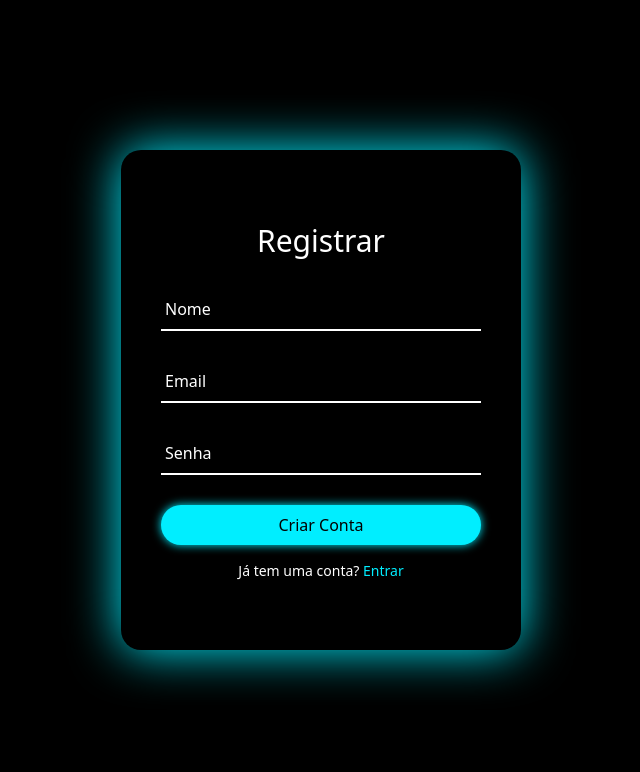
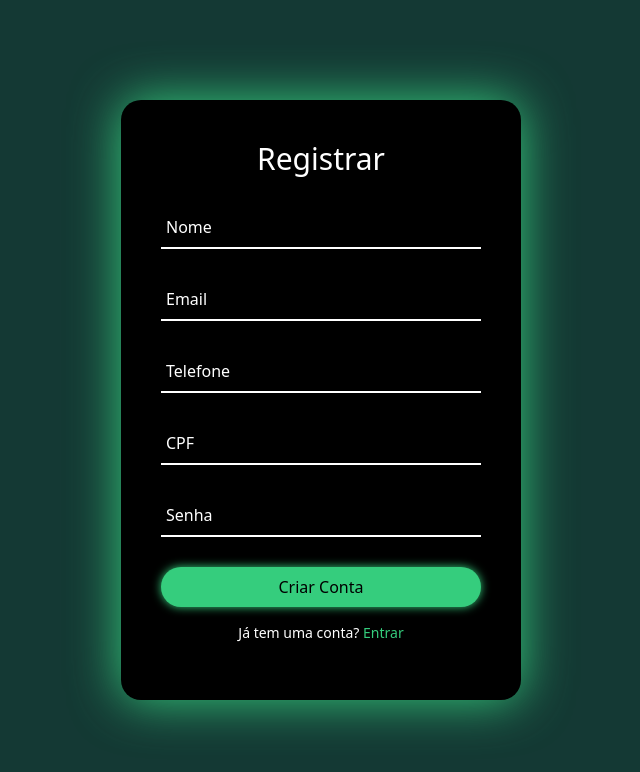
Before and after one commit to djowhend/registro-saude, a website: page Html/Cadastro.html in a window 1280 px wide. Both pictures are taken after a click on the link "Entrar". Shown: the whole page, without its empty margins (319-959 px from the left). Drawn offline with nearby package versions, Linux system fonts and the light colour scheme.

Commit message:
Alterações Cadastro.html/css

```diff
--- a/Css/Cadastro.css
+++ b/Css/Cadastro.css
@@ -9,77 +9,41 @@ body {
     justify-content: center;
     align-items: center;
     min-height: 100vh;
-    background-color: black;
+    background-color: #143934;
 }
 
-h2 {
+.Conteudo {
+    position: relative;
+    width: 400px;
+    height: 600px;
+    background-color: #000;
+    box-shadow: 0 0 50px #35cd7d;
+    border-radius: 20px;
+    padding: 40px;
+    overflow: hidden;
+}
+
+.Formulario {
+    display: flex;
+    justify-content: center;
+    align-items: center;
+    width: 100%;
+    height: 100%;
+}
+
+.Formulario h2 {
     font-size: 30px;
     color: white;
     text-align: center;
 }
 
-.wrapper {
-    position: relative;
-    width: 400px;
-    height: 500px;
-    background-color: #000;
-    box-shadow: 0 0 50px #0ef;
-    border-radius: 20px;
-    padding: 40px;
-    overflow: hidden;
-}
-
-.wrapper:hover {
-    animation: animate 1s linear infinite;
-}
-
-@keyframes animate {
-    100% {
-        filter: hue-rotate(360deg);
-    }
-}
-
-.form-wrapper {
-    display: flex;
-    justify-content: center;
-    align-items: center;
-    width: 100%;
-    height: 100%;
-    transition: 1s ease-in-out;
-}
-
-.wrapper.active .form-wrapper.sign-in {
-    transform: translateY(-450px);
-}
-
-.wrapper .form-wrapper.sign-up {
-    position: absolute;
-    top: 450px;
-    left: 0;
-}
-
-.wrapper.active .form-wrapper.sign-up {
-    transform: translateY(-450px);
-}
-
-.input-group {
+.Input {
     position: relative;
     margin: 30px 0;
     border-bottom: 2px solid #fff;
 }
 
-.input-group label {
-    position: absolute;
-    top: 50%;
-    left: 5px;
-    transform: translateY(-50%);
-    font-size: 16px;
-    color: #fff;
-    pointer-events: none;
-    transition: .5s;
-}
-
-.input-group input {
+.Input input {
     width: 320px;
     height: 40px;
     font-size: 16px;
@@ -90,63 +54,50 @@ h2 {
     outline: none;
 }
 
-.input-group input:focus~label,
-.input-group input:valid~label {
+.Input label {
+    position: absolute;
+    top: 50%;
+    left: 5px;
+    transform: translateY(-50%);
+    font-size: 16px;
+    color: #fff;
+    transition: .5s;
+}
+
+.Input input:focus~label,
+.Input input:valid~label {
     top: -5px;
 }
 
-/* .remember {
-    margin: -5px 0 15px 5px;
-}
-
-.remember label {
-    color: #fff;
-    font-size: 14px;
-}
-
-.remember label input {
-    accent-color: #0ef;
-} */
-
-button {
+.CriarContaBtn {
     position: relative;
     width: 100%;
     height: 40px;
-    background: #0ef;
-    box-shadow: 0 0 10px #0ef;
+    background: #35cd7d;
+    box-shadow: 0 0 10px #35cd7d;
     font-size: 16px;
-    color: #000;
     font-weight: 500;
-    cursor: pointer;
     border-radius: 30px;
     border: none;
-    outline: none;
 }
 
-.sign-up h2 {
-    font-size: 30px;
-    color: white;
-    text-align: center;
-    margin: 20px;
-}
-
-.signUp-link {
+.EntrarContaBtn {
     font-size: 14px;
     text-align: center;
     margin: 15px 0;
 }
 
-.signUp-link p {
+.EntrarContaBtn p {
     color: #fff;
 }
 
 
-.signUp-link p a {
-    color: #0ef;
+.EntrarContaBtn p a {
+    color: #35cd7d;
     text-decoration: none;
     font-weight: 500;
 }
 
-.signUp-link p a:hover {
+.EntrarContaBtn p a:hover {
     text-decoration: underline;
 }
--- a/Html/Cadastro.html
+++ b/Html/Cadastro.html
@@ -8,81 +8,40 @@
     <link href="https://cdn.jsdelivr.net/npm/bootstrap@5.3.2/dist/css/bootstrap.min.css" rel="stylesheet"
         integrity="sha384-T3c6CoIi6uLrA9TneNEoa7RxnatzjcDSCmG1MXxSR1GAsXEV/Dwwykc2MPK8M2HN" crossorigin="anonymous">
     <link rel="stylesheet" href="/Css/Cadastro.css">
-    <link
-        href="https://fonts.googleapis.com/css2?family=Montserrat:ital,wght@0,100..900;1,100..900&family=Quicksand:wght@300&family=Roboto:wght@100;400&display=swap"
-        rel="stylesheet">
 </head>
 
 <body>
-    <div class="wrapper">
-        <div class="form-wrapper sign-in">
+    <div class="Conteudo">
+        <div class="Formulario">
             <form action="">
-                <h2>Login</h2>
-                <div class="input-group">
+                <h2>Registrar</h2>
+                <div class="Input">
+                    <input type="text" required>
+                    <label>Nome</label>
+                </div>
+                <div class="Input">
                     <input type="email" required>
                     <label>Email</label>
                 </div>
-                <div class="input-group">
+                <div class="Input">
+                    <input type="number" required>
+                    <label>Telefone</label>
+                </div>
+                <div class="Input">
+                    <input type="number" required>
+                    <label>CPF</label>
+                </div>
+                <div class="Input">
                     <input type="password" required>
                     <label>Senha</label>
                 </div>
-                <!-- <div class="remember">
-                    <label><input type="checkbox"> Remember Me</label>
-                </div> -->
-                <button type="submit">Entrar</button>
-                <div class="signUp-link">
-                    <p>Não tem uma conta ? <a href="#" class="signUpBtn-link">Criar Conta</a></p>
-                </div>
-            </form>
-        </div>
-
-        <div class="form-wrapper sign-up">
-            <form action="">
-                <h2>Registrar</h2>
-                <div class="input-group">
-                    <input type="text" required>
-                    <label>Nome</label>
-                </div>
-                <div class="input-group">
-                    <input type="email" required>
-                    <label>Email</label>
-                </div>
-                <!-- <div class="input-group">
-                    <input type="number" required>
-                    <label>Telefone</label>
-                </div>
-                <div class="input-group">
-                    <input type="number" required>
-                    <label>CPF</label>
-                </div> -->
-                <div class="input-group">
-                    <input type="password" required>
-                    <label>Senha</label>
-                </div>
-                <!-- <div class="remember">
-                    <label><input type="checkbox"> Eu concordo com os termos & condições</label>
-                </div> -->
-                <button type="submit">Criar Conta</button>
-                <div class="signUp-link">
-                    <p>Já tem uma conta? <a href="#" class="signInBtn-link">Entrar</a></p>
+                <button type="submit" class="CriarContaBtn">Criar Conta</button>
+                <div class="EntrarContaBtn">
+                    <p>Já tem uma conta? <a href="#">Entrar</a></p>
                 </div>
             </form>
         </div>
     </div>
-
-    <script>
-        const signInBtnLink = document.querySelector('.signInBtn-link');
-        const signUpBtnLink = document.querySelector('.signUpBtn-link');
-        const wrapper = document.querySelector('.wrapper');
-
-        signUpBtnLink.addEventListener('click', () => {
-            wrapper.classList.toggle('active')
-        });
-
-        signInBtnLink.addEventListener('click', () => {
-            wrapper.classList.toggle('active')
-        });
-    </script>
 
     <script src="https://cdn.jsdelivr.net/npm/bootstrap@5.3.2/dist/js/bootstrap.bundle.min.js"
         integrity="sha384-C6RzsynM9kWDrMNeT87bh95OGNyZPhcTNXj1NW7RuBCsyN/o0jlpcV8Qyq46cDfL" crossorigin="anonymous">
```
Also changed, not shown: README.md.
